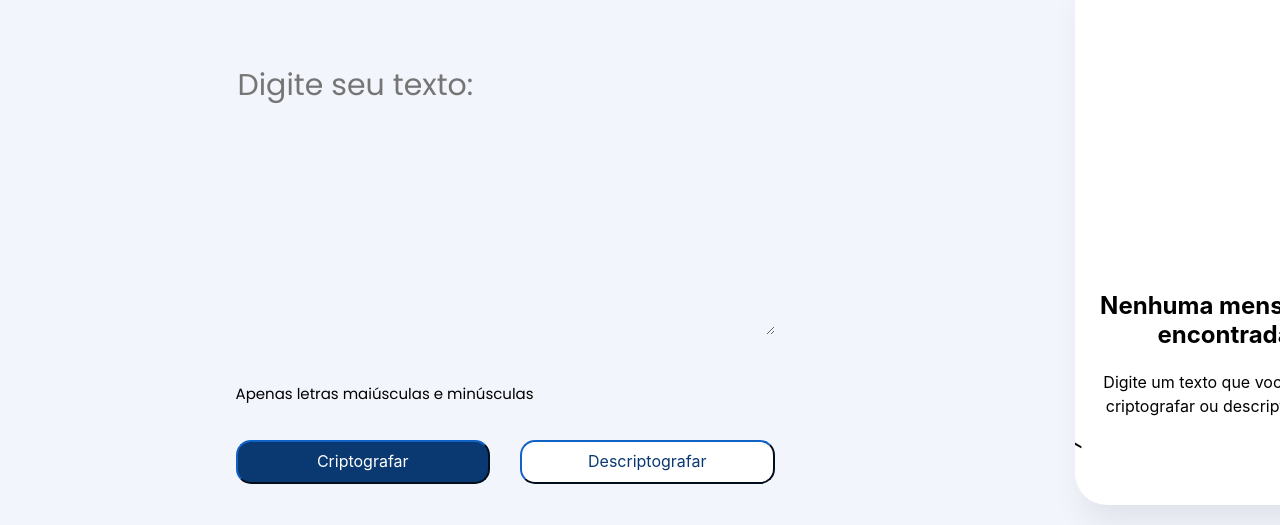
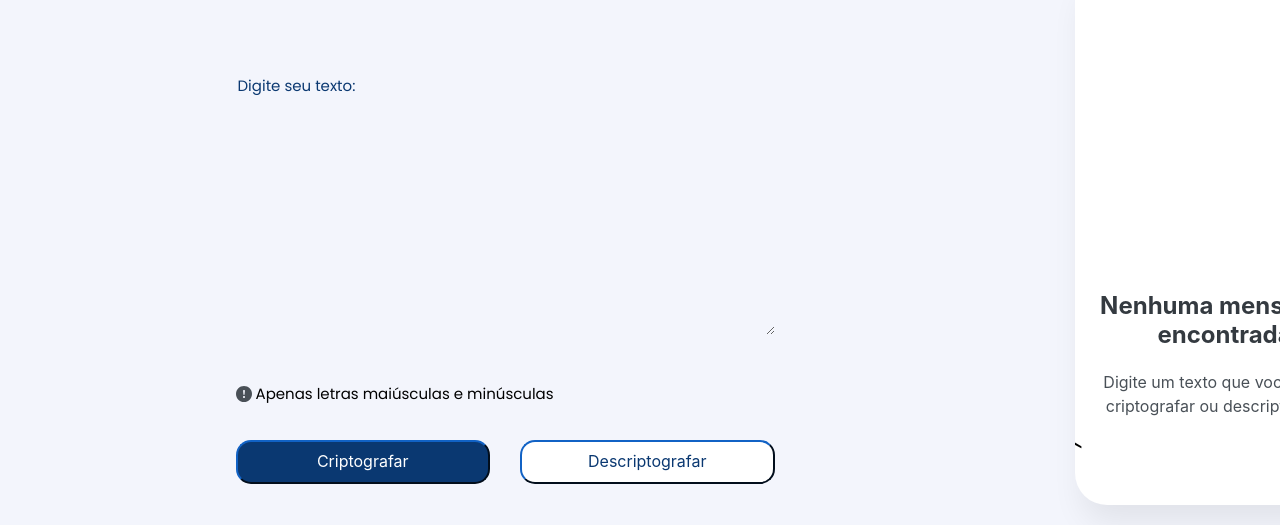
Before and after one commit to Francielefernandes06/decodificador-texto-alura, a plain HTML site: page index.html in a window 1280 px wide. Shown: the part 90-615 px from the top of the page. Drawn offline with Linux system fonts and the light colour scheme.

Commit message:
ajuste de css

```diff
--- a/index.html
+++ b/index.html
@@ -17,7 +17,17 @@
         <textarea class="entrada" id="entrada" cols="20" rows="6" placeholder="Digite seu texto:"></textarea>
 
         <div>
-            <h6 class="informacao">Apenas letras maiúsculas e minúsculas</h6>
+            <h6 class="informacao"><svg width="16" height="16" viewBox="0 0 16 16" fill="none" xmlns="http://www.w3.org/2000/svg">
+                <g clip-path="url(#clip0_2_231)">
+                <path d="M16 8C16 10.1217 15.1571 12.1566 13.6569 13.6569C12.1566 15.1571 10.1217 16 8 16C5.87827 16 3.84344 15.1571 2.34315 13.6569C0.842855 12.1566 0 10.1217 0 8C0 5.87827 0.842855 3.84344 2.34315 2.34315C3.84344 0.842855 5.87827 0 8 0C10.1217 0 12.1566 0.842855 13.6569 2.34315C15.1571 3.84344 16 5.87827 16 8ZM8 4C7.87361 4.00007 7.74863 4.02662 7.63312 4.07793C7.51761 4.12924 7.41413 4.20418 7.32934 4.29791C7.24456 4.39165 7.18035 4.5021 7.14084 4.62217C7.10134 4.74223 7.08743 4.86923 7.1 4.995L7.45 8.502C7.46176 8.63977 7.5248 8.76811 7.62664 8.86164C7.72849 8.95516 7.86173 9.00705 8 9.00705C8.13827 9.00705 8.27151 8.95516 8.37336 8.86164C8.4752 8.76811 8.53824 8.63977 8.55 8.502L8.9 4.995C8.91257 4.86923 8.89866 4.74223 8.85915 4.62217C8.81965 4.5021 8.75544 4.39165 8.67066 4.29791C8.58587 4.20418 8.48239 4.12924 8.36688 4.07793C8.25137 4.02662 8.12639 4.00007 8 4ZM8.002 10C7.73678 10 7.48243 10.1054 7.29489 10.2929C7.10736 10.4804 7.002 10.7348 7.002 11C7.002 11.2652 7.10736 11.5196 7.29489 11.7071C7.48243 11.8946 7.73678 12 8.002 12C8.26722 12 8.52157 11.8946 8.70911 11.7071C8.89664 11.5196 9.002 11.2652 9.002 11C9.002 10.7348 8.89664 10.4804 8.70911 10.2929C8.52157 10.1054 8.26722 10 8.002 10Z" fill="#495057"/>
+                </g>
+                <defs>
+                <clipPath id="clip0_2_231">
+                <rect width="16" height="16" fill="white"/>
+                </clipPath>
+                </defs>
+                </svg>
+                Apenas letras maiúsculas e minúsculas</h6>
         </div>
 
         <div class="botoes-teste">
--- a/style.css
+++ b/style.css
@@ -25,6 +25,10 @@ body {
 
 .informacao {
     font-size: 15px;
+    align-items: center;
+    display: flex;
+    gap: 4px;
+
 }
 
 .entrada {
@@ -54,6 +58,10 @@ body {
 .entrada:focus{
     outline: none;
 }
+.entrada::placeholder{
+    color:#0A3871;
+    font-size: 15px;
+}
 
 .area-e-buttons {
     margin-left: 10rem;
@@ -79,6 +87,8 @@ body {
     font-weight: 700;
     line-height: 28.8px;
     text-align: center;
+    color:  #343A40;
+
 
 }
 
@@ -88,6 +98,8 @@ body {
     font-weight: 400;
     line-height: 24px;
     text-align: center;
+    color: #495057;
+
 
 }
 
```
